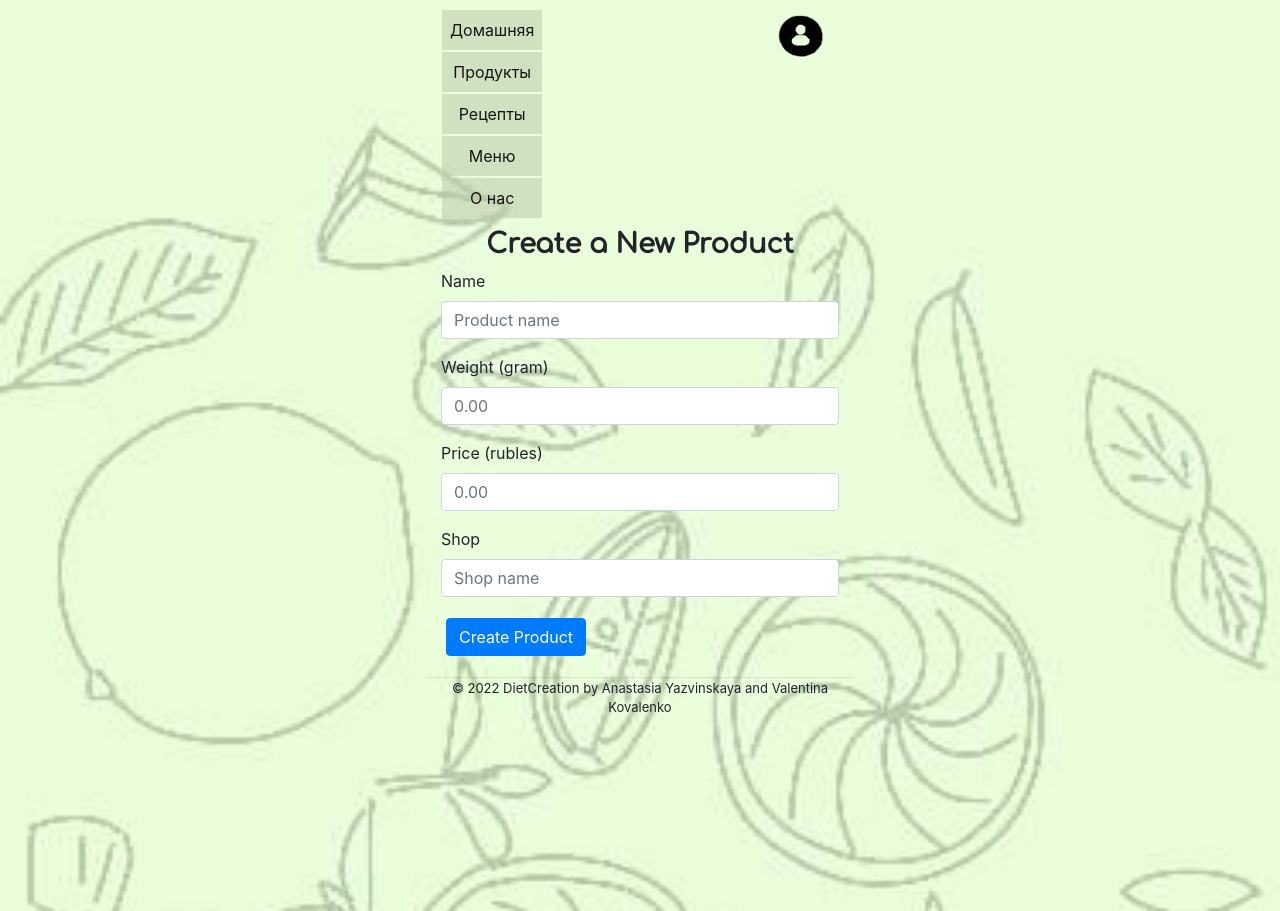
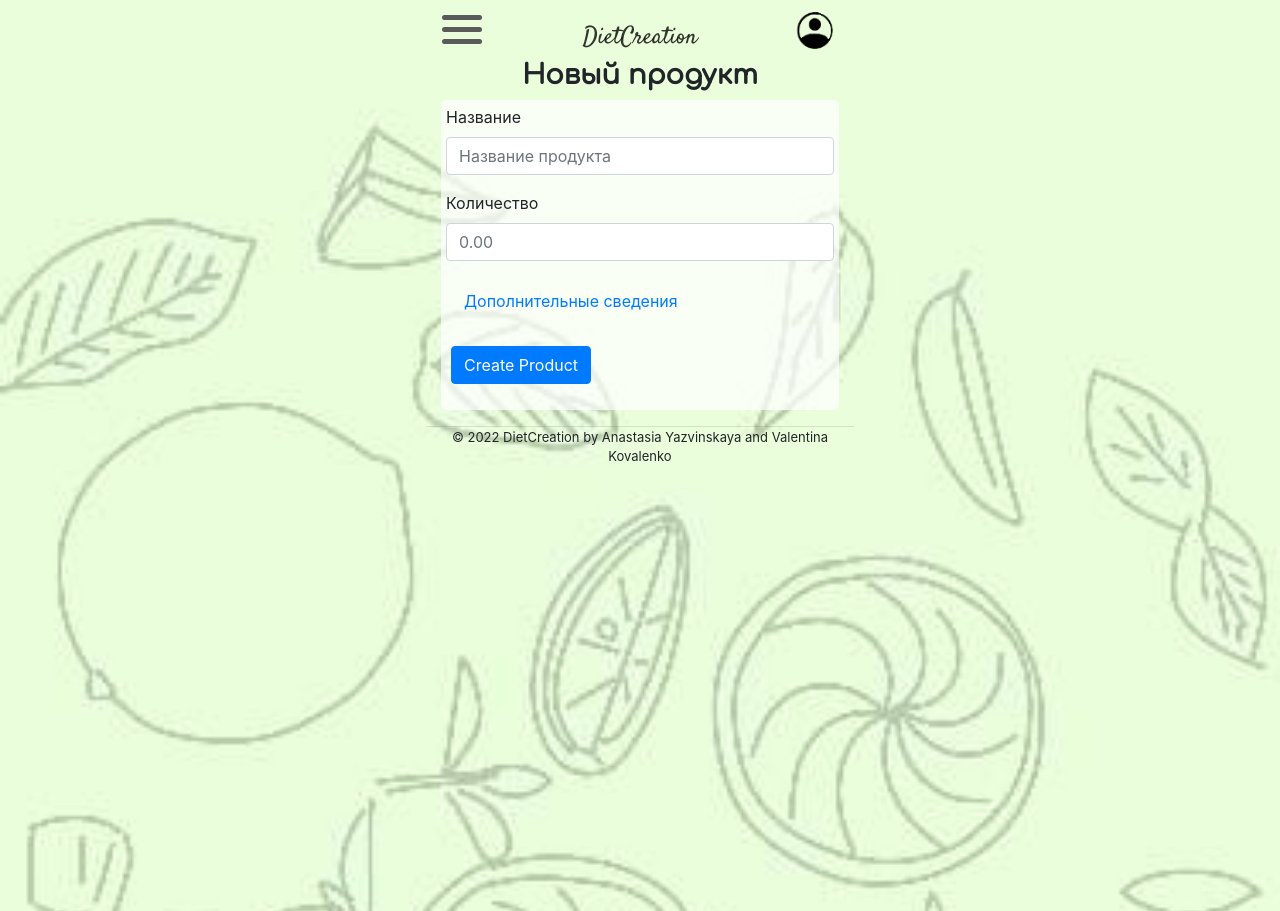
Before and after one commit to AnastasiaYazvinskaya/diet-creation, a Python web app: template app/templates/create_p.html in a window 1280 px wide. Shown: the top 911 px of the page. Run offline with Jinja, Linux system fonts and the light colour scheme; the template is opened without the code that fills it, so the values that code supplies are empty; some libraries are stand-ins or nearby versions; some web fonts are replaced.

Commit message:
nav updated

```diff
--- a/app/static/css/base_style.css
+++ b/app/static/css/base_style.css
@@ -30,6 +30,62 @@ body {
     top: 0;
     left: 0;
 }
+
+.menu-icon {
+    position: relative;
+    z-index: 1;
+}
+.menu-icon:before, .menu-icon:after, .menu-icon span {
+      transition: all 0.2s linear;
+      background: #5a5a5a;
+      content: "";
+      display: block;
+      height: 5px;
+      width: 40px;
+      border-radius: 3px;
+      margin: 7px 0;
+    }
+.menu-icon:hover:before, .menu-icon:hover:after, .menu-icon:hover span {
+    /*background: #292929;*/
+    cursor: pointer;
+}
+
+.open {
+    height: 30px;
+    width: 250px;
+}
+.open:before{
+    transition: all 0.2s linear;
+    transform: translate(0, 12px) rotate(135deg);
+}
+.open:after {
+    transition: all 0.2s linear;
+    transform:  rotate(-135deg);
+}
+.open span {
+    display: none;
+}
+.open:hover:before, .open:hover:after, .open:hover span {
+    background: #5a5a5a;
+    cursor: pointer;
+}
+
+.sidebar {
+    display: none;
+}
+.navbar .open-sidebar {
+    display: block;
+    position: relative;
+    width: 100vw;
+    text-align: center;
+    margin: 15px 5px 5px 5px;
+}
+.sidebar a {
+    margin: 2px 0;
+    background-color: #bacaad91;
+    color: black;
+}
+/*
 .navbar-toggler {
     border: none;
     font-size: x-large;
@@ -40,7 +96,7 @@ body {
     width: auto;
     text-align: center;
     /*margin-bottom: -100px;*/
-    /*background-color: #e8fedad0;*/
+    /*background-color: #e8fedad0;*//*
 }
 .navbar-nav a {
     margin: 2px 0;
@@ -49,15 +105,13 @@ body {
 /* Login */
 .navbar-brand {
     position: absolute;
-    right: 15px;
-    top: 10px;
+    right: 0;
+    top: 0;
 }
 a img {
     width: 45px;
 }
 footer {
-    /*position: absolute;
-    top: 100%;*/
     font-size: small;
     text-align: center;
 }
@@ -68,13 +122,13 @@ footer div {
 
 #cname {
     font-family: 'Satisfy', cursive;
-    font-size: 2em;
+    font-size: 1.5em;
     text-decoration: none;
-    color: black;
+    color: rgba(0, 0, 0, 0.788);
     position: absolute;
     left: 50%;
     transform: translateX(-50%);
-    top: 12.5px;
+    top: 20px;
 }
 
 h1 {
--- /dev/null
+++ b/app/static/css/create_style.css
@@ -0,0 +1,5 @@
+form {
+    padding: 5px;
+    background-color: rgb(255, 255, 255, 0.7);
+    border-radius: 5px;
+}
--- a/app/templates/base.html
+++ b/app/templates/base.html
@@ -17,26 +17,36 @@
         <title>{% block title %} {% endblock %}</title>
         <!-- Favicon -->
         <link rel = "shortcut icon" href = "static/images/favicon.ico">
+        <script>
+            function toggleNav() {
+                var updateElement = document.getElementById("menu-icon");
+                var openSidebar = document.getElementById("sidebar");
+                //toggle adds a class if it's not there or removes it if it is.
+                updateElement.classList.toggle("open");
+                openSidebar.classList.toggle("open-sidebar");
+            }
+        </script>
         {% block script1 %}{% endblock %}
     </head>
     <body>
         <div id="background"><img src="../static/images/bg.jpg"></div>
         <!-- Navigation (home, about)-->
-        {#
-        <nav>
+
+        <nav class="navbar">
+            {% block name %}{% endblock %}
             <div class="menu-icon" id="menu-icon" onclick="toggleNav()">
                 <span></span>
             </div>
             <div class="sidebar" id="sidebar">
-                <a class="nav-link" href="{{ url_for('index')}}">Home</a>
+                <a class="nav-link" href="{{ url_for('index')}}">Домашняя</a>
                 <a class="nav-link" href="{{url_for('products')}}">Продукты</a>
                 <a class="nav-link" href="{{url_for('recipes')}}">Рецепты</a>
                 <a class="nav-link" href="{{url_for('menus')}}">Меню</a>
-                <a class="nav-link" href="#">О нас</a>
+                <a class="nav-link" href="{{url_for('about')}}">О нас</a>
             </div>
-            <a class="navbar-brand" href="#"><img src ="../static/images/login.png" alt = "LogIn icon"></a>
+            <a class="navbar-brand" href="#"><img src ="../static/images/LogIn.png" alt = "LogIn icon"></a>
         </nav>
-        #}
+        {#
         <nav class="navbar navbar-expand-md navbar-light">
             {% block name %}{% endblock %}
             <button class="navbar-toggler" type="button" data-toggle="collapse" data-target="#navbarNav" aria-controls="navbarNav" aria-expanded="false" aria-label="Toggle navigation">
@@ -55,6 +65,7 @@
             </div>
             <a class="navbar-brand" href="#"><img src ="../static/images/login.png" alt = "LogIn icon"></a>
         </nav>
+        #}
         {% block navigation %} {% endblock %}
         <!-- Content -->
         <div class="container">
--- a/app/templates/create_p.html
+++ b/app/templates/create_p.html
@@ -1,4 +1,8 @@
 {% extends 'base.html' %}
+{% block style %}
+<link rel="stylesheet" href="static/css/create_style.css">
+{% endblock %}
+{% block name %}<a id="cname" href="{{ url_for('index')}}">DietCreation</a>{% endblock %}
 <!-- Content for creating new product -->
 {% block content %}
     <!-- Button trigger modal -->
@@ -10,30 +14,34 @@
         </p>
     {% endif %}
     <!-- Title -->
-    <h1>{% block title %} Create a New Product {% endblock %}</h1>
+    <h1>{% block title %}Новый продукт{% endblock %}</h1>
     <!-- Form -->
     <form method="post">
         <!-- Text field for product name -->
         <div class="form-group">
-            <label for="name">Name</label>
-            <input type="text" name="name" placeholder="Product name"
+            <label for="name">Название</label>
+            <input type="text" name="name" placeholder="Название продукта"
                 class="form-control" value="{{data['name']}}"></input>
         </div>
         <!-- Text (number) field for product weight -->
         <div class="form-group">
-            <label for="weight">Weight (gram)</label>
+            <label for="weight">Количество</label>
             <input type="number" step="0.01" name="weight" placeholder="0.00"
                 class="form-control" value="{{data['weight']}}"></input>
         </div>
+        <div class="form-group">
+            <button type="button" class="btn btn-link">Дополнительные сведения</button>
+        </div>
+        <div style="display: none;">
             <!-- Text (number) field for product price -->
             <div class="form-group">
-            <label for="price">Price (rubles)</label>
+                <label for="price">Цена</label>
                 <input type="number" step="0.01" name="price" placeholder="0.00"
                     class="form-control" value="{{data['price']}}"></input>
             </div>
             <!-- Text field for product shop with a list of availiable items -->
             <div class="form-group">
-            <label for="shop">Shop</label>
+                <label for="shop">Магазин</label>
                 <input list="shops" name="shop" class="form-control"
                     placeholder="Shop name" value="{{data['shop']}}"></input>
                 <datalist id="shops">
@@ -41,6 +49,7 @@
                         <option value="{{shop['name']}}"></option>
                     {% endfor %}
                 </datalist>
+            </div>
         </div>
         <!-- Button for submiting form -->
         <div class="form-group">
```
Also changed, not shown: app/static/images/login.png. Lines whose indentation alone changed are shown as unchanged.
